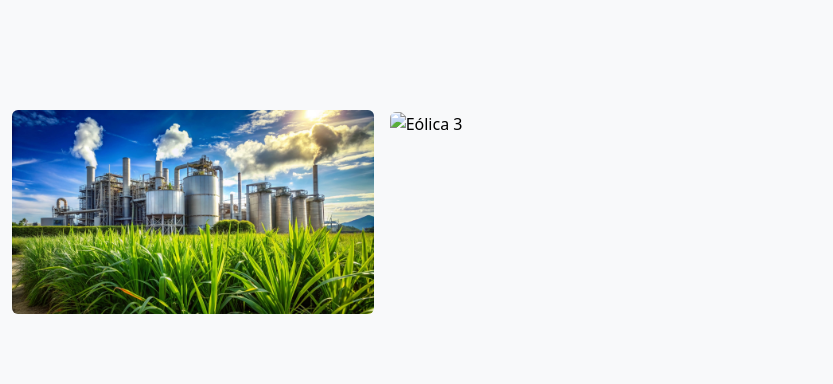
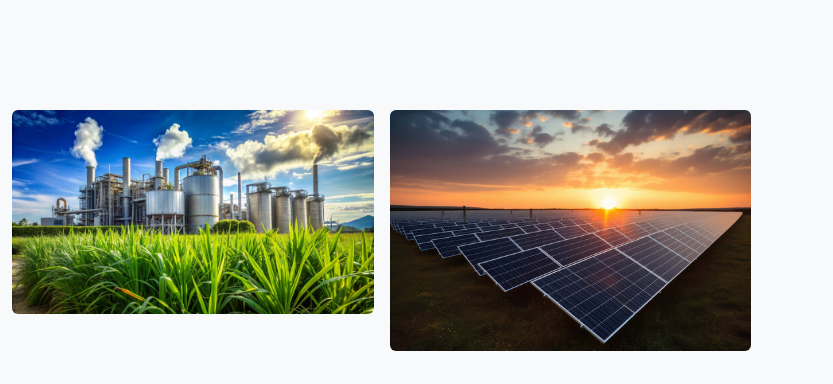
Before and after one commit to SantiagoBernalRe/Proyecto-Energias, a plain HTML site: page dinamica.html in a window 1280 px wide. Shown: the part 604-988 px from the top of the page, 447-1280 px from the left. Drawn offline with nearby package versions, Linux system fonts and the light colour scheme.

Commit message:
ajuste de galería

```diff
--- a/dinamica.html
+++ b/dinamica.html
@@ -76,7 +76,7 @@
           <img src="img/BioAportes.jpg" class="img-fluid rounded" alt="Eólica 2">
         </div>
         <div class="col-md-4">
-          <img src="Solar Images/Solar1.jpg" class="img-fluid rounded" alt="Eólica 3">
+          <img src="../Proyecto-Energias-main/Solar-System/assets/solar-five.jpg" class="img-fluid rounded" alt="Eólica 3">
         </div>
       </div>
     </div>
```
